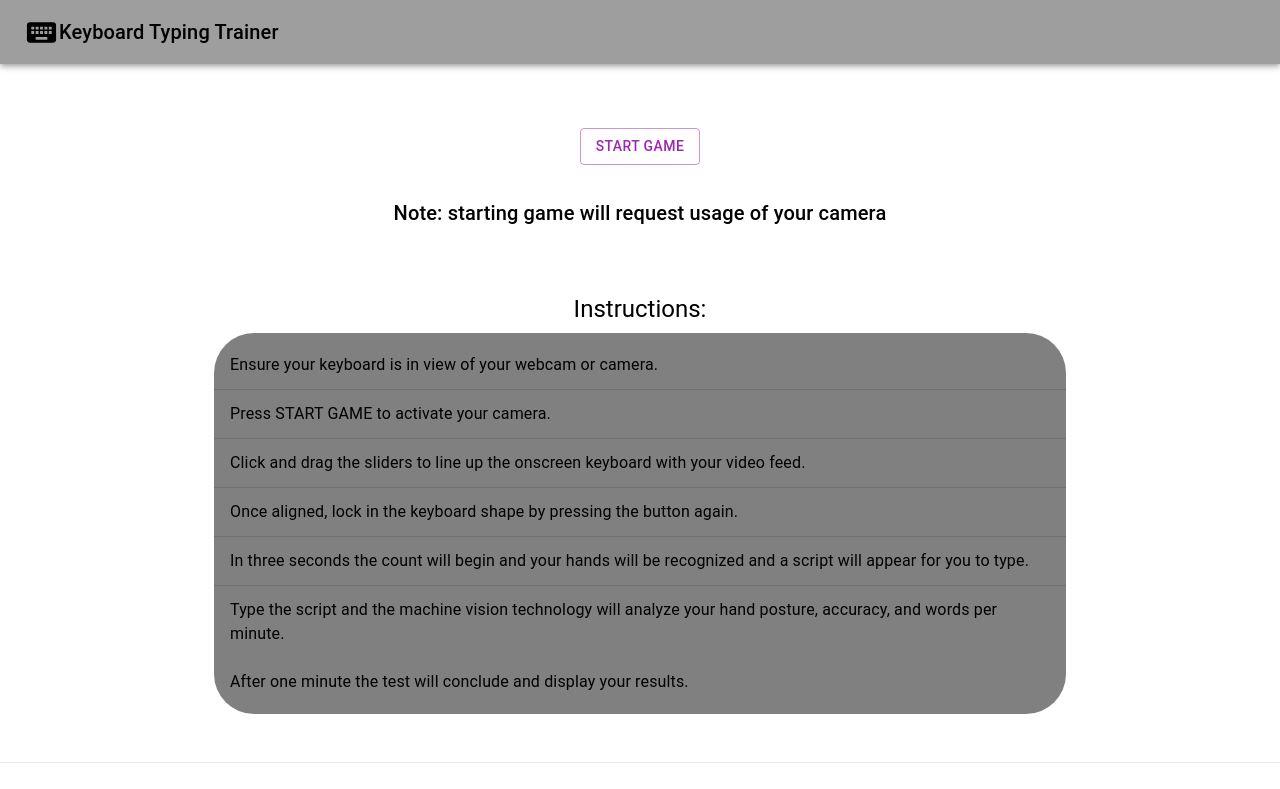
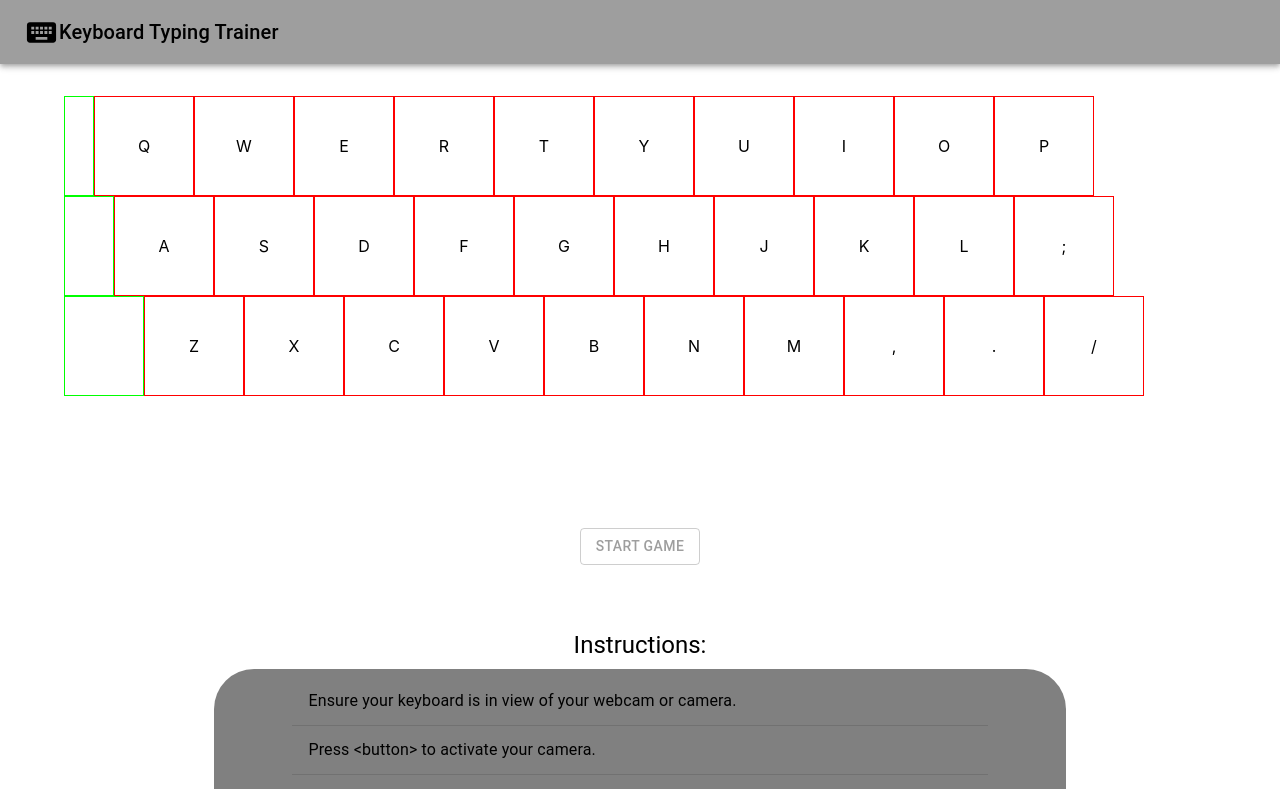
Before and after one commit to Nashtronaut/camType, a Next.js app: page / in a window 1280 px wide. Shown: the top 789 px of the page. Built offline with nearby package versions, Linux system fonts and the light colour scheme.

Commit message:
index.js fix

```diff
--- a/pages/index.js
+++ b/pages/index.js
@@ -17,29 +17,23 @@ import Container from '@mui/material/Container';
 import Toolbar from '@mui/material/Toolbar';
 import KeyboardIcon from '@mui/icons-material/Keyboard';
 import Typography from '@mui/material/Typography';
+import CameraGridContainer from '../components/keyboard/CameraGridContainer'
 
-import CameraGridContainer from '../components/keyboard/CameraGridContainer'
-import TypeGame from '../components/TypingGame'
+const PlaceholderGame = () => {
+  return (
+    <Box style={{height: 500, border: '1px dotted red'}}>
+        Game box
+    </Box>
+  )
+}
 
 export default function Home() {
 
-  const [showGrid, setShowGrid] = useState(false)
-  const [startGame, setStartGame] = useState(false)
+  const [showGrid, setShowGrid] = useState(true)
 
-  const launchCamera = () => {
-    if (showGrid){
-      setStartGame(true)
-    }
-    setShowGrid(true)
+  const startGame = () => {
+    setShowGrid(!showGrid)
   }
-
-  /*
-
-  const getReadyCountdown
-
-
-
-  onClick = {getReadyCountdown} */
 
   return (
     <div>
@@ -56,25 +50,32 @@ export default function Home() {
           </Typography>
         </Toolbar>
       </AppBar>
+    {/* Component to load after button push here */}
       <main>
       <Container>
-        <Box bgcolor="white" display="flex" justifyContent="center">
-          {startGame && <TypeGame/>}
-        </Box>
-
           {/* Camera Component */}
         <Box paddingTop="2rem">
-            {/* {!showGrid && <PlaceholderGame/>}
-            {!showGrid && <Countdown/>} */}
+            {/* Placeholder box for camera display */}
 
-            {showGrid && <CameraGridContainer/>}
+          <CameraGridContainer />
 
-            <Box display="flex" justifyContent="center" paddingTop="2rem">
-              <Button variant="outlined" color="primary" onClick={launchCamera}>
-                {!showGrid ? "Start Game" : "Press again to confirm key alignment"}
+            {/* {showGrid && <Box>
+              <Box style={{height: 500, border: '1px dotted green'}}>
+                Grid Box
+              </Box>
+            </Box>}
+
+            {!showGrid && <PlaceholderGame/>} */}
+
+            <Box
+             display="flex"
+             justifyContent="center"
+             paddingTop="2rem"
+            >
+              <Button variant="outlined" color="secondary" onClick={startGame}>
+                {showGrid ? "Start Game" : "Oh no take me back"}
               </Button>
             </Box>
-            {!showGrid && <Typography variant="h6" textAlign="center" paddingTop="2rem">Note: starting game will request usage of your camera</Typography>}
         </Box>
       </Container>
       <Container maxWidth="md">
@@ -99,26 +100,23 @@ export default function Home() {
                 </ListItem>
                 <Divider/>
                 <ListItem>
-                  <ListItemText primary="Press START GAME to activate your camera."/>
+                  <ListItemText primary="Press <button> to activate your camera."/>
                 </ListItem>
                 <Divider/>
                 <ListItem>
-                  <ListItemText primary="Click and drag the sliders to line up the onscreen keyboard with your video feed."/>
+                  <ListItemText primary="Click and drag to line up the onscreen keyboard with your video feed."/>
                 </ListItem>
                 <Divider/>
                 <ListItem>
-                  <ListItemText primary="Once aligned, lock in the keyboard shape by pressing the button again."/>
+                  <ListItemText primary="Once aligned, lock in the keyboard shape."/>
                 </ListItem>
                 <Divider/>
                 <ListItem>
-                  <ListItemText primary="In three seconds the count will begin and your hands will be recognized and a script will appear for you to type."/>
+                  <ListItemText primary="Your hands will be recognized and a script will appear for you to type."/>
                 </ListItem>
                 <Divider/>
                 <ListItem>
-                  <ListItemText primary="Type the script and the machine vision technology will analyze your hand posture, accuracy, and words per minute."/>
-                </ListItem>
-                <ListItem>
-                  <ListItemText primary= "After one minute the test will conclude and display your results."/>
+                  <ListItemText primary="Type the script and the machine vision technology will analyze your hand posture and WPM."/>
                 </ListItem>
             </List>
           </Box>
```
